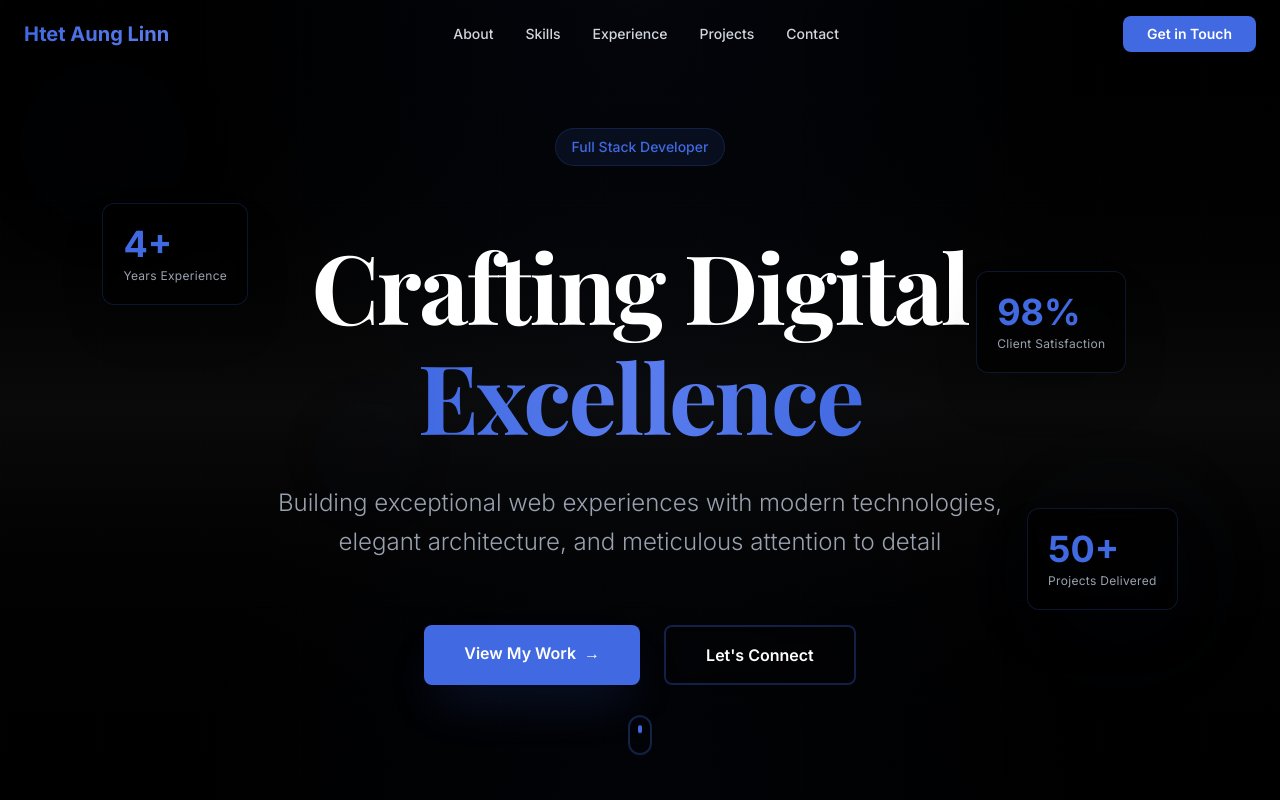
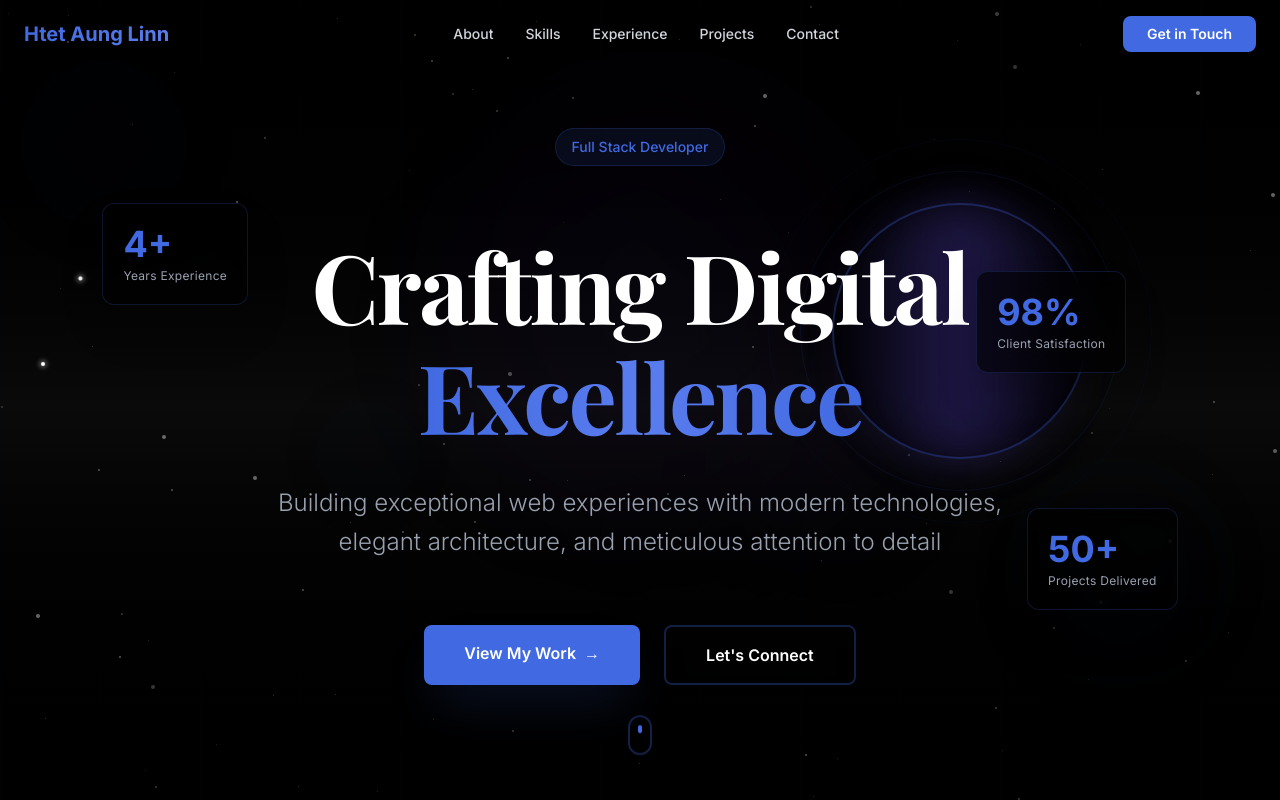
Before and after one commit to htetaunglinn-dev/htet-aung-linn-portfolio, a Next.js app: page / in a window 1280 px wide. Shown: the top 800 px of the page. Built offline with nearby package versions, Linux system fonts and the light colour scheme; a web font is replaced by a local one.

Commit message:
update(): black hole and stars added to hero section

```diff
--- a/app/globals.css
+++ b/app/globals.css
@@ -88,6 +88,20 @@ h3 {
   }
 }
 
+@keyframes shooting-star {
+  0% {
+    transform: translate(0, 0) rotate(-45deg);
+    opacity: 1;
+  }
+  70% {
+    opacity: 1;
+  }
+  100% {
+    transform: translate(1000px, 1000px) rotate(-45deg);
+    opacity: 0;
+  }
+}
+
 .animate-float {
   animation: float 6s ease-in-out infinite;
 }
--- a/app/page.tsx
+++ b/app/page.tsx
@@ -4,19 +4,52 @@ import { useEffect, useState } from 'react';
 import Navigation from './components/Navigation';
 import FloatingParticles from './components/FloatingParticles';
 import ParallaxCard from './components/ParallaxCard';
-import { useParallax, useMouseParallax } from './hooks/useParallax';
+import { useParallax } from './hooks/useParallax';
 
 export default function Home() {
   const [isVisible, setIsVisible] = useState<Record<string, boolean>>({});
   const [revealedContacts, setRevealedContacts] = useState<Record<string, boolean>>({});
+  const [stars, setStars] = useState<Array<{ top: number; left: number; size: 'lg' | 'md' | 'sm'; duration: number; delay: number; opacity?: number }>>([]);
   const parallaxBg = useParallax(0.5);
   const parallaxMid = useParallax(0.3);
   const parallaxSlow = useParallax(0.15);
-  const mouseParallax = useMouseParallax(0.02);
 
   const handleRevealContact = (type: string) => {
     setRevealedContacts(prev => ({ ...prev, [type]: true }));
   };
+
+  useEffect(() => {
+    // Generate stars on client side only
+    const generatedStars = [
+      // Large stars
+      ...Array.from({ length: 20 }, () => ({
+        top: Math.random() * 100,
+        left: Math.random() * 100,
+        size: 'lg' as const,
+        duration: 2 + Math.random() * 3,
+        delay: Math.random() * 5,
+      })),
+      // Medium stars
+      ...Array.from({ length: 40 }, () => ({
+        top: Math.random() * 100,
+        left: Math.random() * 100,
+        size: 'md' as const,
+        duration: 1.5 + Math.random() * 2,
+        delay: Math.random() * 3,
+        opacity: 0.6 + Math.random() * 0.4,
+      })),
+      // Small stars
+      ...Array.from({ length: 60 }, () => ({
+        top: Math.random() * 100,
+        left: Math.random() * 100,
+        size: 'sm' as const,
+        duration: 0,
+        delay: 0,
+        opacity: 0.3 + Math.random() * 0.3,
+      })),
+    ];
+    setStars(generatedStars);
+  }, []);
 
   useEffect(() => {
     const observer = new IntersectionObserver(
@@ -47,23 +80,82 @@ export default function Home() {
           id="home"
           className="relative min-h-screen flex items-center justify-center overflow-hidden"
         >
-          {/* Subtle Gradient Background with Parallax */}
+          {/* Background Gradient */}
+          <div className="absolute inset-0 bg-gradient-to-b from-black via-[#0a0a0a] to-black" />
+
+          {/* Nebula/Galaxy Clouds with Parallax */}
           <div
-            className="absolute inset-0 bg-gradient-to-b from-black via-[#0a0a0a] to-black"
+            className="absolute inset-0 opacity-30"
             style={{ transform: `translateY(${parallaxBg}px)` }}
           >
-            <div className="absolute inset-0 bg-[radial-gradient(ellipse_at_top,rgba(65,105,225,0.05),transparent_50%)]" />
-            <div className="absolute inset-0 bg-[radial-gradient(ellipse_at_bottom,rgba(65,105,225,0.03),transparent_50%)]" />
+            <div className="absolute top-0 right-1/4 w-[600px] h-[600px] bg-[radial-gradient(ellipse_at_center,rgba(65,105,225,0.15),rgba(138,43,226,0.1),transparent_70%)] blur-3xl animate-pulse" style={{ animationDuration: '8s' }} />
+            <div className="absolute bottom-1/4 left-1/4 w-[500px] h-[500px] bg-[radial-gradient(ellipse_at_center,rgba(138,43,226,0.12),rgba(65,105,225,0.08),transparent_70%)] blur-3xl animate-pulse" style={{ animationDuration: '10s', animationDelay: '2s' }} />
+            <div className="absolute top-1/3 left-1/2 w-[400px] h-[400px] bg-[radial-gradient(ellipse_at_center,rgba(79,70,229,0.1),transparent_60%)] blur-2xl animate-pulse" style={{ animationDuration: '12s', animationDelay: '4s' }} />
           </div>
 
-          {/* Geometric Pattern Overlay with Mouse Parallax */}
-          <div
-            className="absolute inset-0 opacity-10"
-            style={{
-              transform: `translate(${mouseParallax.x}px, ${mouseParallax.y}px)`,
-              transition: 'transform 0.3s ease-out'
-            }}
-          >
+          {/* Starfield Layers - Fixed (No Parallax) */}
+          <div className="absolute inset-0 opacity-40">
+            {stars.map((star, i) => (
+              <div
+                key={`star-${star.size}-${i}`}
+                className={`absolute bg-white rounded-full ${
+                  star.size === 'lg' ? 'w-1 h-1 animate-pulse' :
+                  star.size === 'md' ? 'w-0.5 h-0.5 animate-pulse' :
+                  'w-px h-px'
+                }`}
+                style={{
+                  top: `${star.top}%`,
+                  left: `${star.left}%`,
+                  ...(star.duration > 0 && {
+                    animationDuration: `${star.duration}s`,
+                    animationDelay: `${star.delay}s`,
+                  }),
+                  ...(star.opacity !== undefined && { opacity: star.opacity }),
+                }}
+              />
+            ))}
+          </div>
+
+          {/* Shooting Stars - Fixed (No Parallax) */}
+          <div className="absolute inset-0 overflow-hidden">
+            {[...Array(2)].map((_, i) => (
+              <div
+                key={`shooting-${i}`}
+                className="absolute w-1 h-1 bg-white rounded-full"
+                style={{
+                  top: `${Math.random() * 50}%`,
+                  left: `${-10 + Math.random() * 20}%`,
+                  animationName: 'shooting-star',
+                  animationDuration: `${6 + Math.random() * 4}s`,
+                  animationTimingFunction: 'ease-in',
+                  animationIterationCount: 'infinite',
+                  animationDelay: `${i * 15}s`,
+                  boxShadow: '0 0 4px 2px rgba(255,255,255,0.3)',
+                }}
+              />
+            ))}
+          </div>
+
+          {/* Black Hole Effect */}
+          <div className="absolute top-1/4 right-[15%] w-64 h-64 hidden lg:block">
+            <div className="relative w-full h-full">
+              {/* Event Horizon */}
+              <div className="absolute inset-0 rounded-full bg-black border-2 border-[#4169E1]/30 animate-pulse" style={{ animationDuration: '3s' }} />
+
+              {/* Accretion Disk */}
+              <div className="absolute inset-0 rounded-full">
+                <div className="absolute inset-0 rounded-full bg-gradient-to-r from-transparent via-[#4169E1]/20 to-transparent blur-xl animate-spin" style={{ animationDuration: '20s' }} />
+                <div className="absolute inset-0 rounded-full bg-gradient-to-r from-transparent via-[#8a2be2]/15 to-transparent blur-xl animate-spin" style={{ animationDuration: '15s', animationDirection: 'reverse' }} />
+              </div>
+
+              {/* Gravitational Lensing Effect */}
+              <div className="absolute -inset-8 rounded-full border border-[#4169E1]/10 animate-pulse" style={{ animationDuration: '4s', animationDelay: '0.5s' }} />
+              <div className="absolute -inset-16 rounded-full border border-[#4169E1]/5 animate-pulse" style={{ animationDuration: '5s', animationDelay: '1s' }} />
+            </div>
+          </div>
+
+          {/* Subtle Geometric Pattern (no mouse parallax) */}
+          <div className="absolute inset-0 opacity-10">
             <div className="absolute inset-0" style={{
               backgroundImage: `linear-gradient(rgba(65,105,225,0.1) 1px, transparent 1px), linear-gradient(90deg, rgba(65,105,225,0.1) 1px, transparent 1px)`,
               backgroundSize: '100px 100px'
@@ -107,7 +199,7 @@ export default function Home() {
           {/* Floating Depth Layers */}
           <div
             className="absolute inset-0 opacity-20 pointer-events-none"
-            style={{ transform: `translateY(${parallaxSlow * 0.8}px) translateX(${mouseParallax.x * 2}px)` }}
+            style={{ transform: `translateY(${parallaxSlow * 0.8}px)` }}
           >
             <div className="absolute top-20 left-10 w-32 h-32 bg-[#4169E1]/20 rounded-full blur-3xl" />
             <div className="absolute bottom-40 right-20 w-40 h-40 bg-[#5a7dee]/20 rounded-full blur-3xl" />
```
